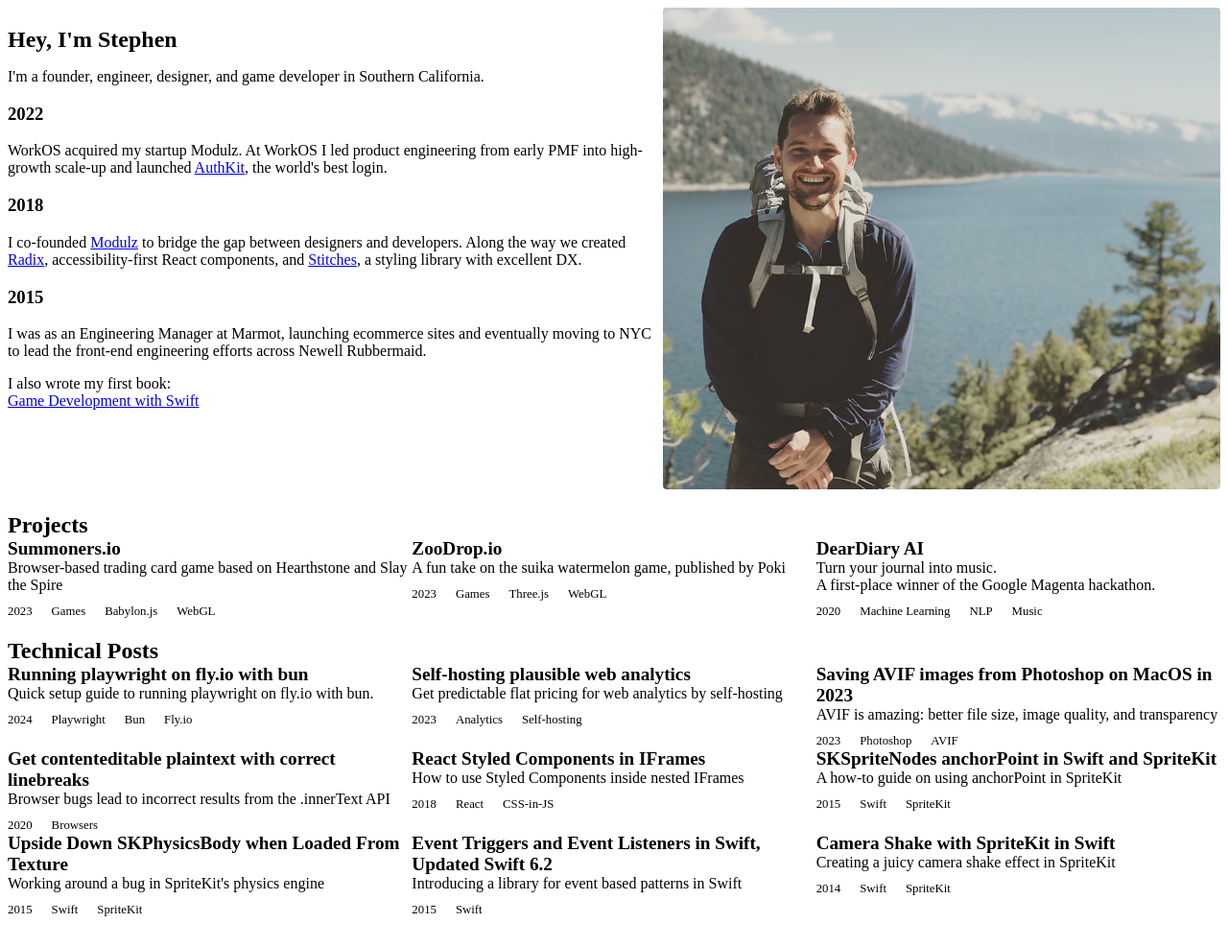
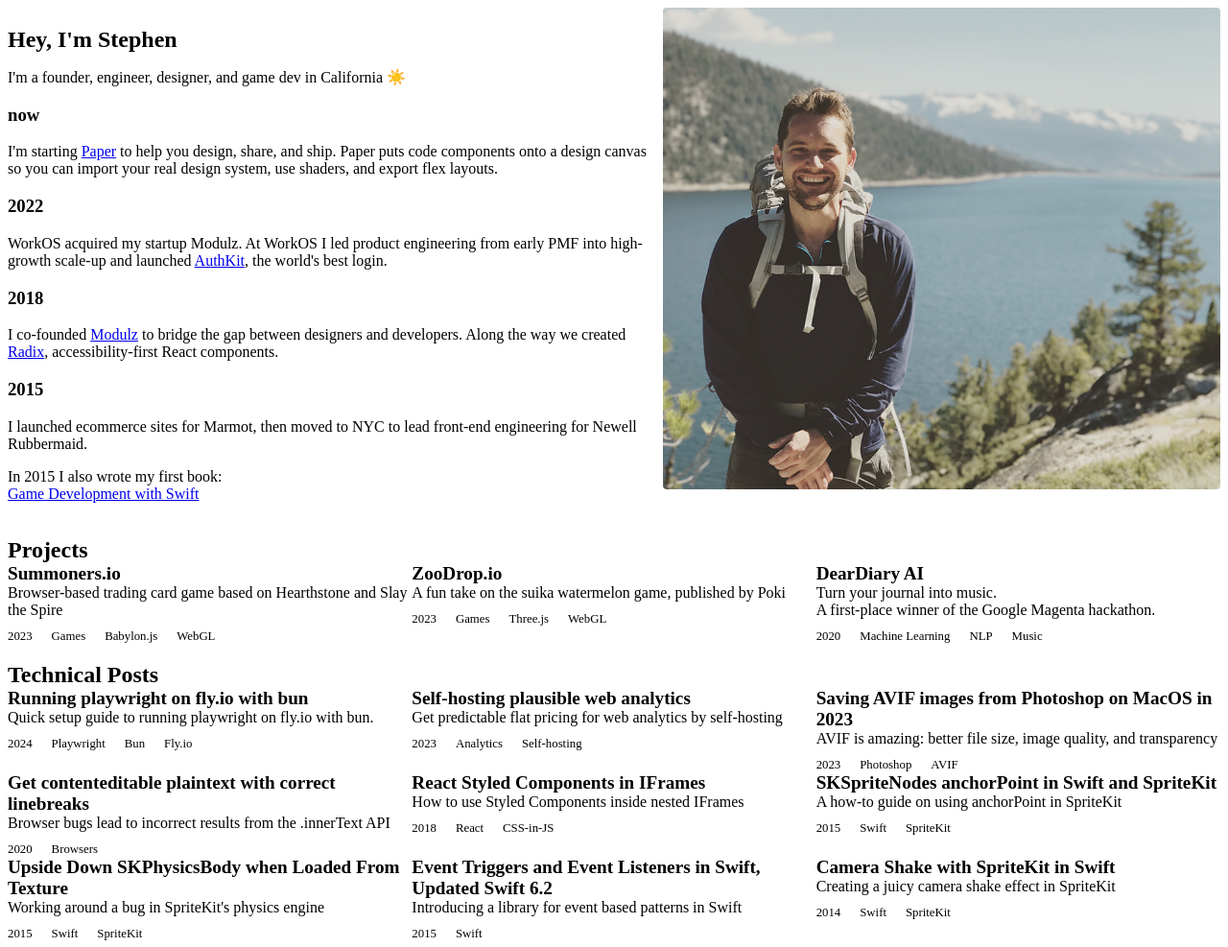
Before and after one commit to StephenHaney/stephenhaney, a website: page src/index.html in a window 1280 px wide. Shown: the whole page at 96% size. Before the commit the page ends 964 px from the top, so only its background shows below. Drawn offline with Linux system fonts and the light colour scheme.

Commit message:
adding now and changing font size

```diff
--- a/src/index.html
+++ b/src/index.html
@@ -167,11 +167,15 @@
       <section>
         <div class="hero">
           <div class="hero-text">
-            <h1 style="margin-bottom: var(--space2)">Hey, I'm Stephen</h1>
+            <h1 style="margin-bottom: var(--space3)">Hey, I'm Stephen</h1>
 
+            <p>I'm a founder, engineer, designer, and game dev in California ☀️</p>
+
+            <h3>now</h3>
             <p>
-              I'm a founder, engineer, designer, and game developer in Southern
-              California.
+              I'm starting <a href="https://paper.design">Paper</a> to help you design,
+              share, and ship. Paper puts code components onto a design canvas so you can
+              import your real design system, use shaders, and export flex layouts.
             </p>
 
             <h3>2022</h3>
@@ -188,20 +192,18 @@
               I co-founded <a href="https://modulz.app">Modulz</a> to bridge the gap
               between designers and developers. Along the way we created
               <a href="https://www.radix-ui.com/">Radix</a>, accessibility-first React
-              components, and <a href="https://stitches.dev/">Stitches</a>, a styling
-              library with excellent DX.
+              components.
             </p>
 
             <h3>2015</h3>
 
             <p>
-              I was as an Engineering Manager at Marmot, launching ecommerce sites and
-              eventually moving to NYC to lead the front-end engineering efforts across
-              Newell Rubbermaid.
+              I launched ecommerce sites for Marmot, then moved to NYC to lead front-end
+              engineering for Newell Rubbermaid.
             </p>
 
             <p>
-              I also wrote my first book:<br />
+              In 2015 I also wrote my first book:<br />
               <a
                 href="https://www.amazon.com/Game-Development-Swift-Stephen-Haney-ebook/dp/B00YSILB6C"
                 >Game Development with Swift</a
--- a/src/styles.css
+++ b/src/styles.css
@@ -138,8 +138,8 @@ body {
   -webkit-font-smoothing: antialiased;
   font-family: SOEHNE_BUCH, -apple-system, BlinkMacSystemFont, 'Segoe UI', Helvetica,
     Arial, sans-serif, 'Apple Color Emoji', 'Segoe UI Emoji';
-  font-size: 17px;
-  line-height: 28px;
+  font-size: 16px;
+  line-height: 25px;
   color: var(--slate12);
   overscroll-behavior: none;
   overflow-y: scroll;
@@ -312,7 +312,7 @@ h1 {
 }
 @media only screen and (min-width: 600px) {
   h1 {
-    font-size: 2.1em;
+    font-size: 2.25em;
   }
 }
 
@@ -345,7 +345,7 @@ h3 {
   font-size: 1.1em;
   color: var(--slate12);
   margin-top: var(--space5);
-  margin-bottom: var(--space2);
+  margin-bottom: var(--space1);
   letter-spacing: -0.1px;
   font-weight: 500;
 }
```
